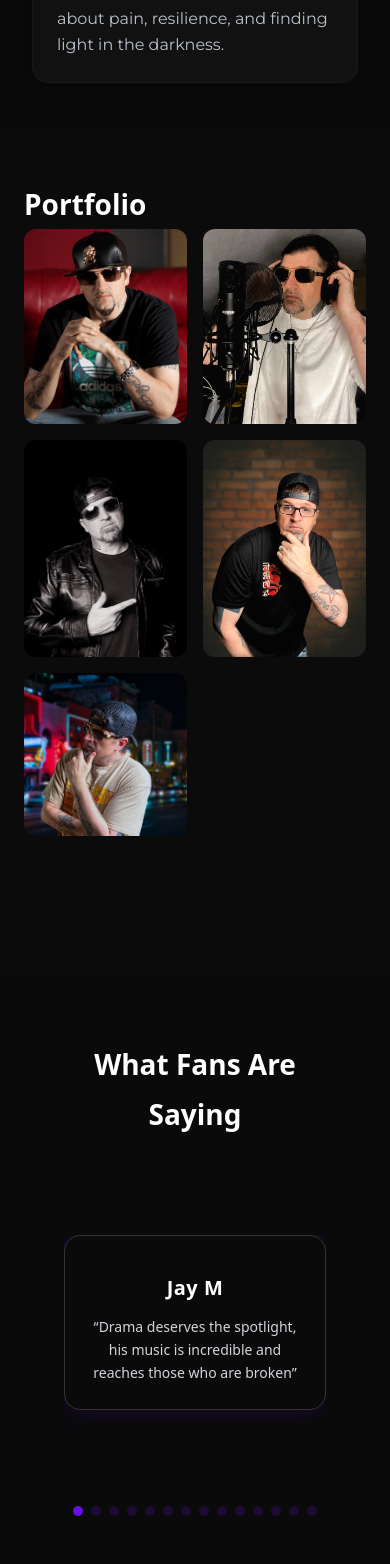
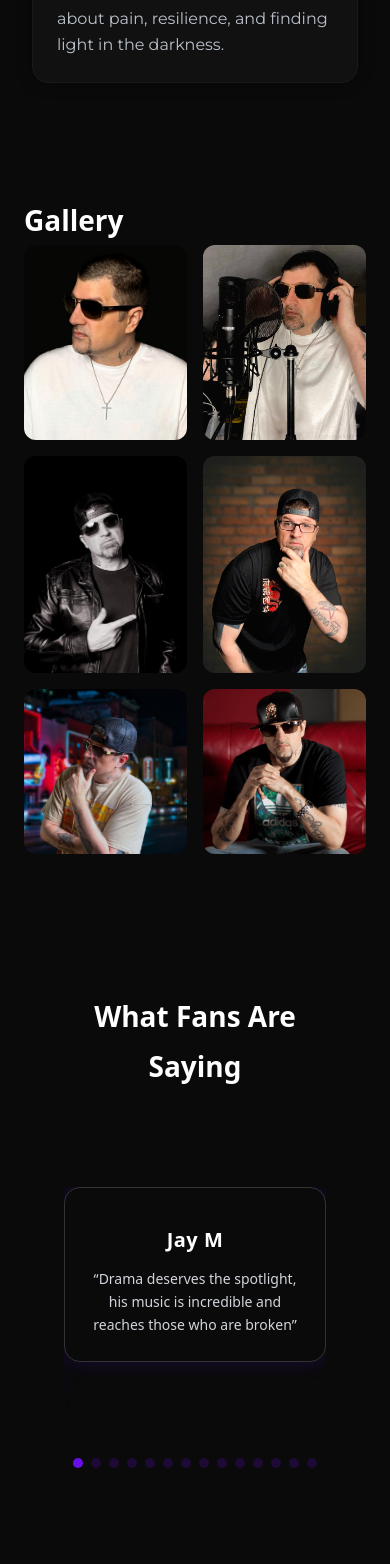
Before and after one commit to blackholecoder/Cre8tlyStudio.com, a React (Vite) app: page / in a window 390 px wide. Shown: the part 6524-8088 px from the top of the page. Built offline with nearby package versions, Linux system fonts and the light colour scheme; a web font is replaced by a local one.

Commit message:
added og image

```diff
--- a/index.html
+++ b/index.html
@@ -7,7 +7,12 @@
     <meta property="og:url" content="https://therealdrama.com">
     <meta property="og:title" content="Drama is a country rap artist from the United States, blending southern grit with hip-hop energy |  Drama">
     <meta property="og:description" content="Drama is a country rap artist from the United States, blending southern grit with hip-hop energy. His mission is to tell real stories through raw lyrics, uplifting fans with music that inspires strength, resilience, and truth while staying true to his roots.">
-    <!-- <meta property="og:image" content="https://phlokk.com/images/img_social_og.jpg"> -->
+    <meta property="og:image" content="https://therealdrama.com/images/drama-og.jpg">
+    <meta property="og:image:secure_url" content="https://therealdrama.com/images/drama-og.jpg">
+    <meta property="og:image:type" content="image/jpeg">
+    <meta property="og:image:width" content="1200">
+    <meta property="og:image:height" content="630">
+    <meta property="og:image:alt" content="Drama Music, official artwork">
      <!-- Google tag (gtag.js) -->
   <script async src="https://www.googletagmanager.com/gtag/js?id=G-EW7LYCFX9J"></script>
   <script>
--- a/src/App.jsx
+++ b/src/App.jsx
@@ -39,7 +39,7 @@ const App = () => (
 
     <section
       id="reviews"
-      className="padding-x sm:py-32 py-16 w-full bg-bioModal"
+      className="padding-x sm:py-32 py-4 w-full bg-bioModal"
     >
       <Reviews />
     </section>
--- a/src/components/Gallery.jsx
+++ b/src/components/Gallery.jsx
@@ -5,6 +5,7 @@ import {
   dramaLeather,
   dramaLegacy,
   dramaNash,
+  dramaImg
 } from "../assets/images";
 
 function ToolbarButton({ children, onClick, title }) {
@@ -132,18 +133,19 @@ function CloseIcon() {
 export default function GalleryPage() {
   const images = useMemo(
     () => [
-      { src: dramaAtl, alt: "Drama in Atlanta" },
+      { src: dramaImg, alt: "Drama head shot" },
       { src: dramaBooth, alt: "Drama in the booth, U47 JR " },
       { src: dramaLeather, alt: "Drama in leather biker jacket" },
       { src: dramaLegacy, alt: "Drama legacy photoshoot" },
       { src: dramaNash, alt: "Drama downtown Broadway Nashville TN 2025" },
+      { src: dramaAtl, alt: "Drama in Atlanta" },
     ],
     []
   );
   return (
-    <div className="min-h-screen bg-[#0b0b0b] text-white">
-      <div className="mx-auto max-w-7xl px-6 py-12">
-        <h1 className="text-3xl md:text-4xl font-extrabold">Portfolio</h1>
+    <div className="min-h-screen bg-bioModal text-white">
+      <div className="mx-auto max-w-7xl px-6 py-16">
+        <h1 className="text-3xl md:text-4xl font-extrabold">Gallery</h1>
         <ImageGallery images={images} />
       </div>
     </div>
--- a/src/constants/index.jsx
+++ b/src/constants/index.jsx
@@ -8,6 +8,7 @@ const className =
 export const navLinks = [
   { href: "/drama-bio", label: "Bio", class: className },
   { href: "#features", label: "Music", class: className },
+  { href: "#gallery", label: "Gallery", class: className },
   { href: "#reviews", label: "Reviews", class: className },
   { href: "#social", label: "Socials", class: className },
   // { href: "#shop", label: "Shop", class: className },
--- a/src/sections/Hero.jsx
+++ b/src/sections/Hero.jsx
@@ -57,8 +57,7 @@ const Hero = () => {
             </p>
             <div className="mt-3 flex justify-center sm:justify-start gap-3">
               <a
-                href={artist.latestSingle.link}
-                target="_blank"
+                href="#features"
                 rel="noopener noreferrer"
                 className="px-5 py-2 rounded-xl bg-blue text-white font-montserrat hover:opacity-90 transition"
               >
```
Also changed, not shown: public/images/drama-og.jpg (added), 3 other files (tests, documents, lock files or other folders).
